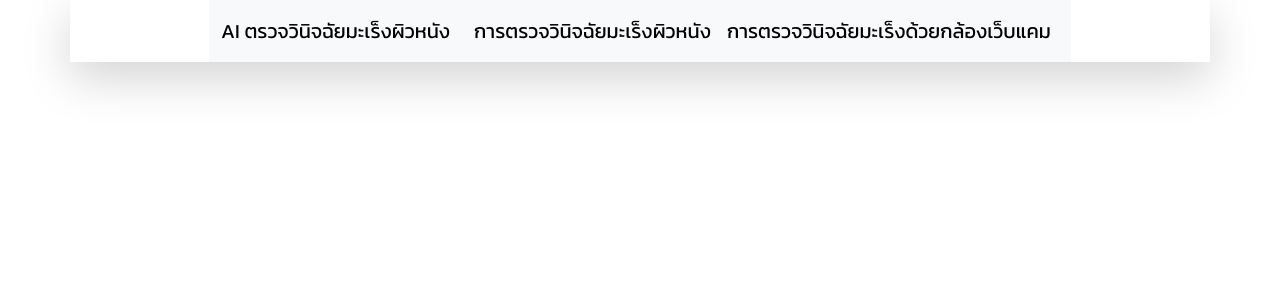
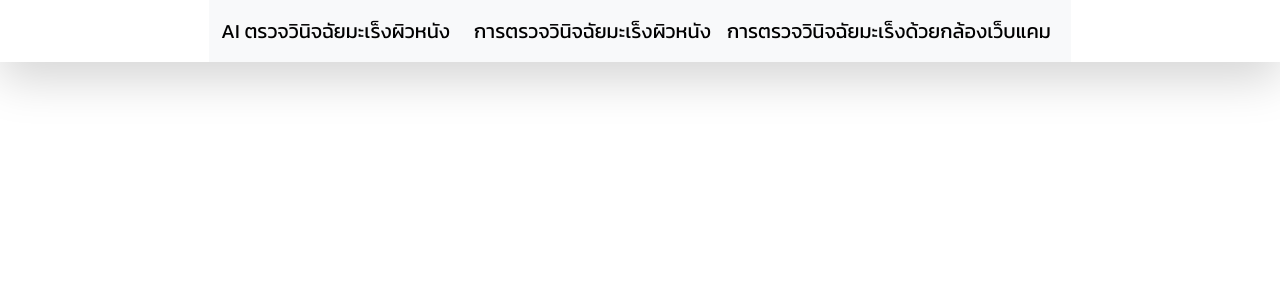
Before and after one commit to Techatach/Skin-Cancer-Diagnosis-Using-Python-Flask-Framework, a Flask app: page / in a window 1280 px wide. Shown: the top 300 px of the page. Run offline with Flask 3, Linux system fonts and the light colour scheme.

Commit message:
first commit

```diff
--- a/templates/home.html
+++ b/templates/home.html
@@ -18,7 +18,7 @@
     />
   </head>
   <body>
-    <div class="container shadow-lg d-flex justify-content-center">
+    <div class="shadow-lg d-flex justify-content-center">
       <nav class="navbar navbar-expand-lg bg-body-tertiary">
         <div class="container-fluid">
           <a class="navbar-brand" href="#">AI ตรวจวินิจฉัยมะเร็งผิวหนัง</a>
@@ -61,6 +61,14 @@
       src="https://cdn.jsdelivr.net/npm/bootstrap@5.3.1/dist/js/bootstrap.bundle.min.js"
       integrity="sha384-HwwvtgBNo3bZJJLYd8oVXjrBZt8cqVSpeBNS5n7C8IVInixGAoxmnlMuBnhbgrkm"
       crossorigin="anonymous"
+      {%
+      block
+      script
+      %}
+      {%
+      endblock
+      script
+      %}
     ></script>
   </body>
 </html>
```
Also changed, not shown: static/images/4.jpg (added), static/images/54.jpg (added).
